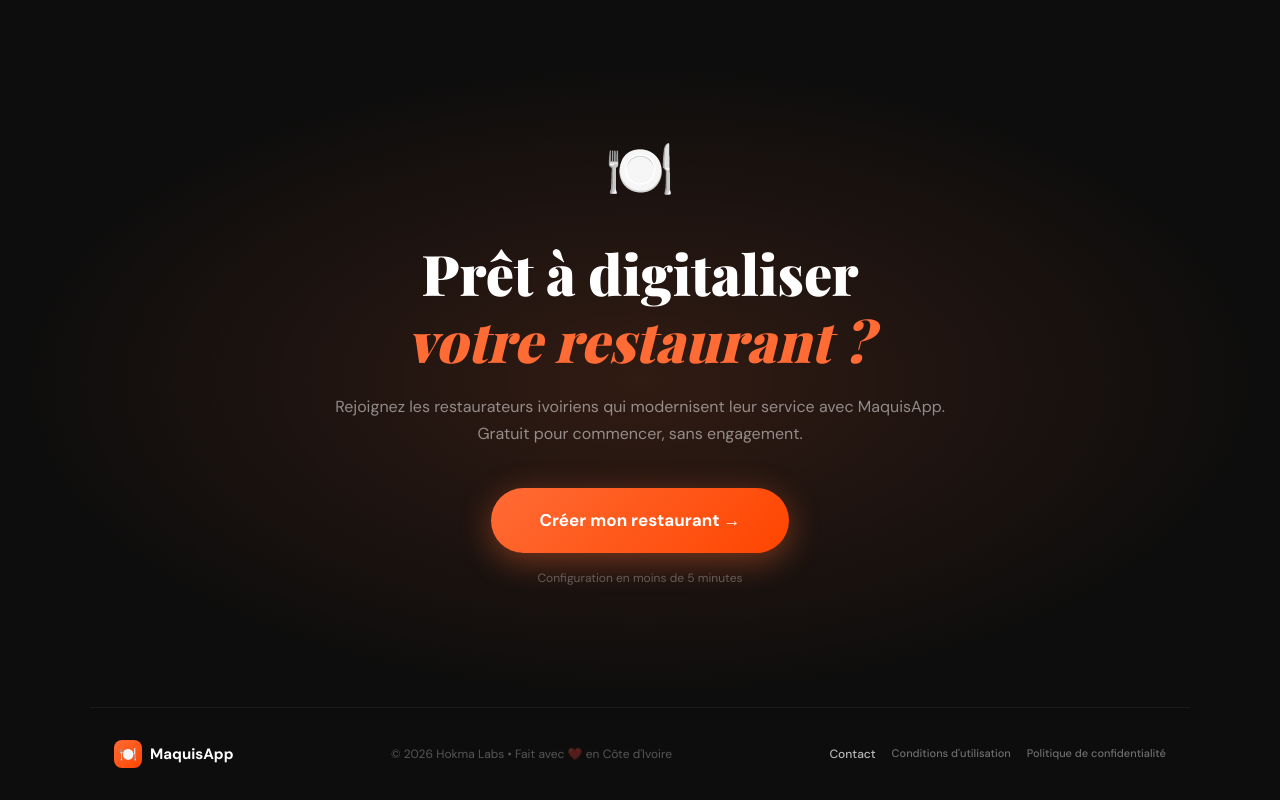
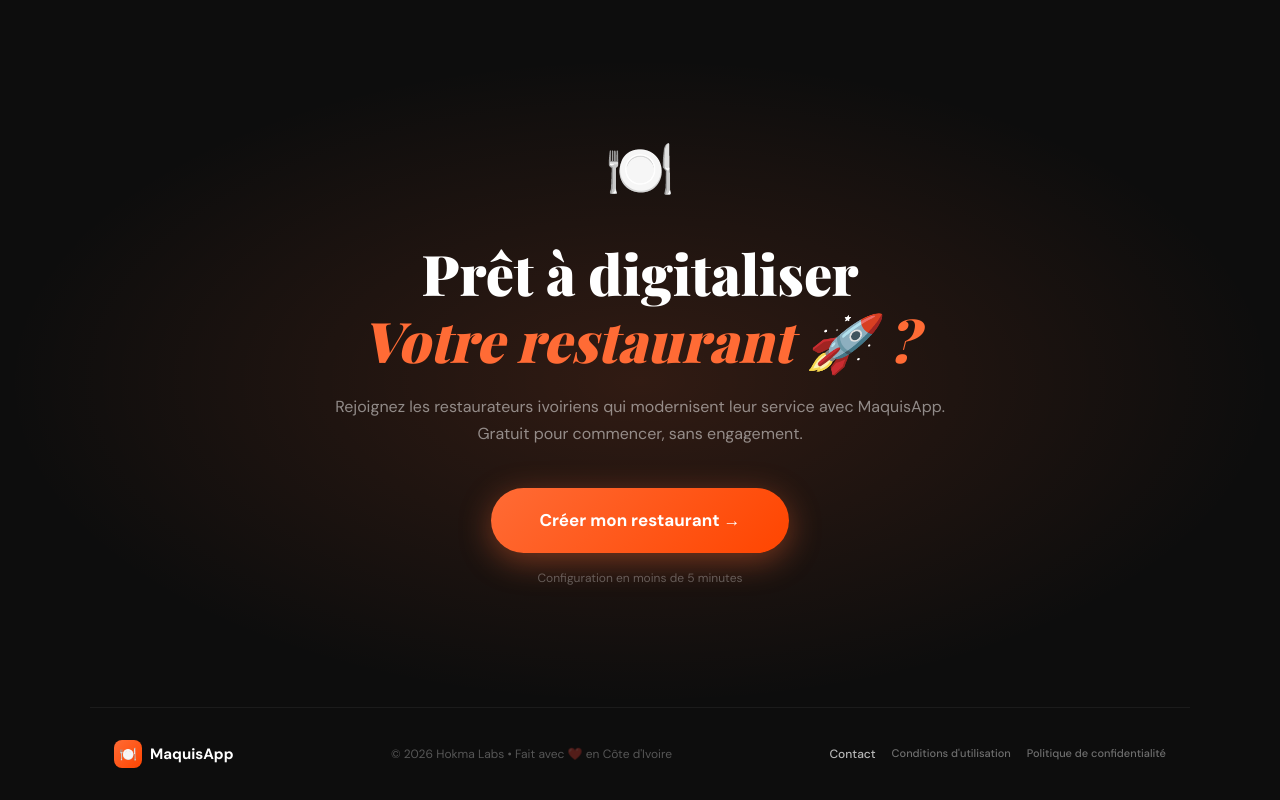
Before and after one commit to Hokmalabs/maquisapp, a Next.js app: page / in a window 1280 px wide. Shown: the part 5476-6276 px from the top of the page. Built offline with nearby package versions, Linux system fonts and the light colour scheme.

Commit message:
test: workflow staging

```diff
--- a/src/app/page.js
+++ b/src/app/page.js
@@ -280,7 +280,7 @@
         <div style={{ position: 'relative', zIndex: 1, maxWidth: 640, margin: '0 auto' }}>
           <div style={{ fontSize: 56, marginBottom: 20, animation: 'float 4s ease-in-out infinite' }}>🍽️</div>
           <h2 style={{ fontFamily: "'Playfair Display', serif", fontSize: 'clamp(32px, 5vw, 56px)', fontWeight: 900, lineHeight: 1.2, marginBottom: 20 }}>
-            Prêt à digitaliser<br /><span style={{ fontStyle: 'italic', color: '#FF6B35' }}>votre restaurant ?</span>
+            Prêt à digitaliser<br /><span style={{ fontStyle: 'italic', color: '#FF6B35' }}>Votre restaurant 🚀 ?</span>
           </h2>
           <p style={{ fontSize: 16, color: 'rgba(255,255,255,.5)', marginBottom: 40, lineHeight: 1.7 }}>
             Rejoignez les restaurateurs ivoiriens qui modernisent leur service avec MaquisApp. Gratuit pour commencer, sans engagement.
```
